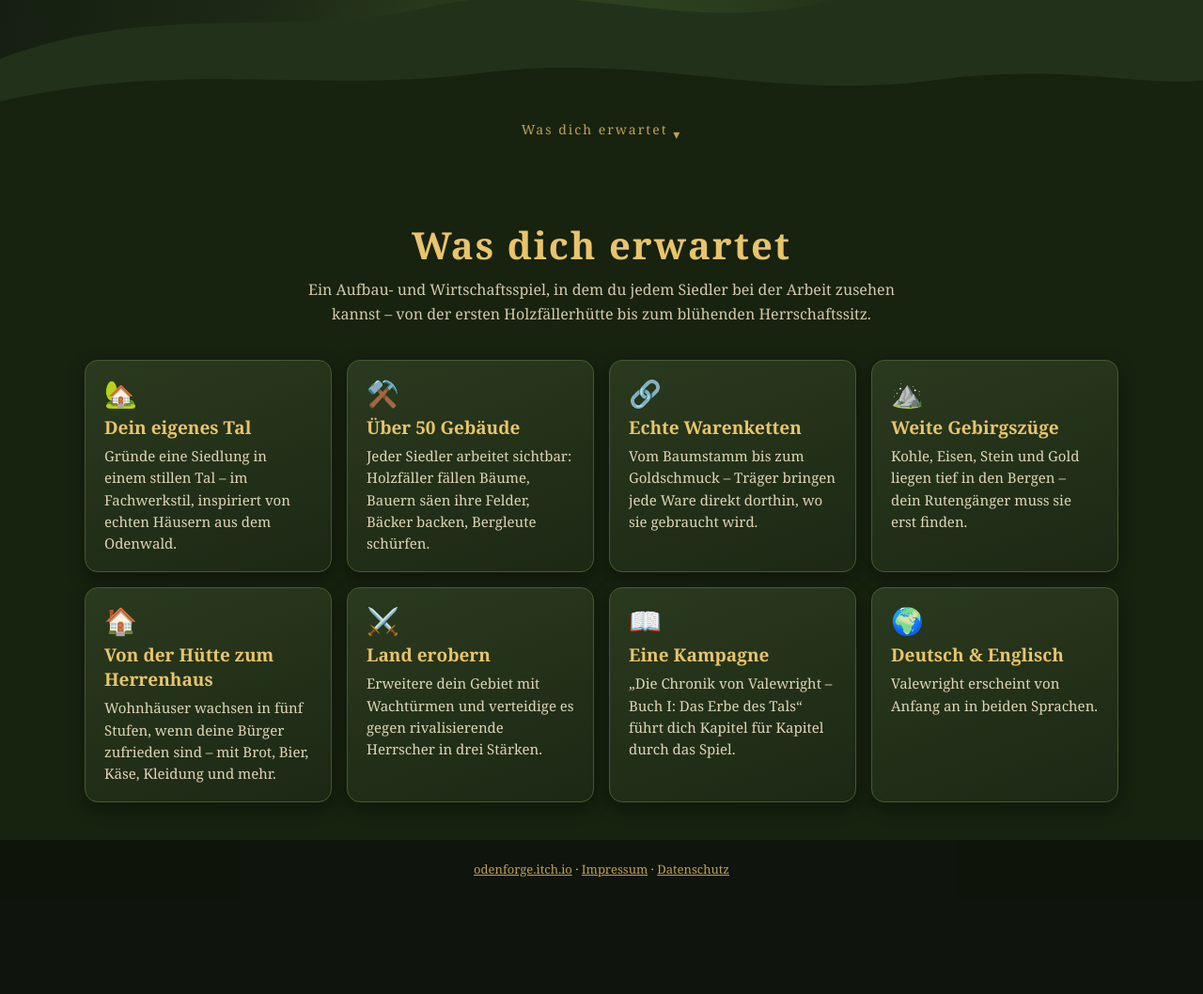
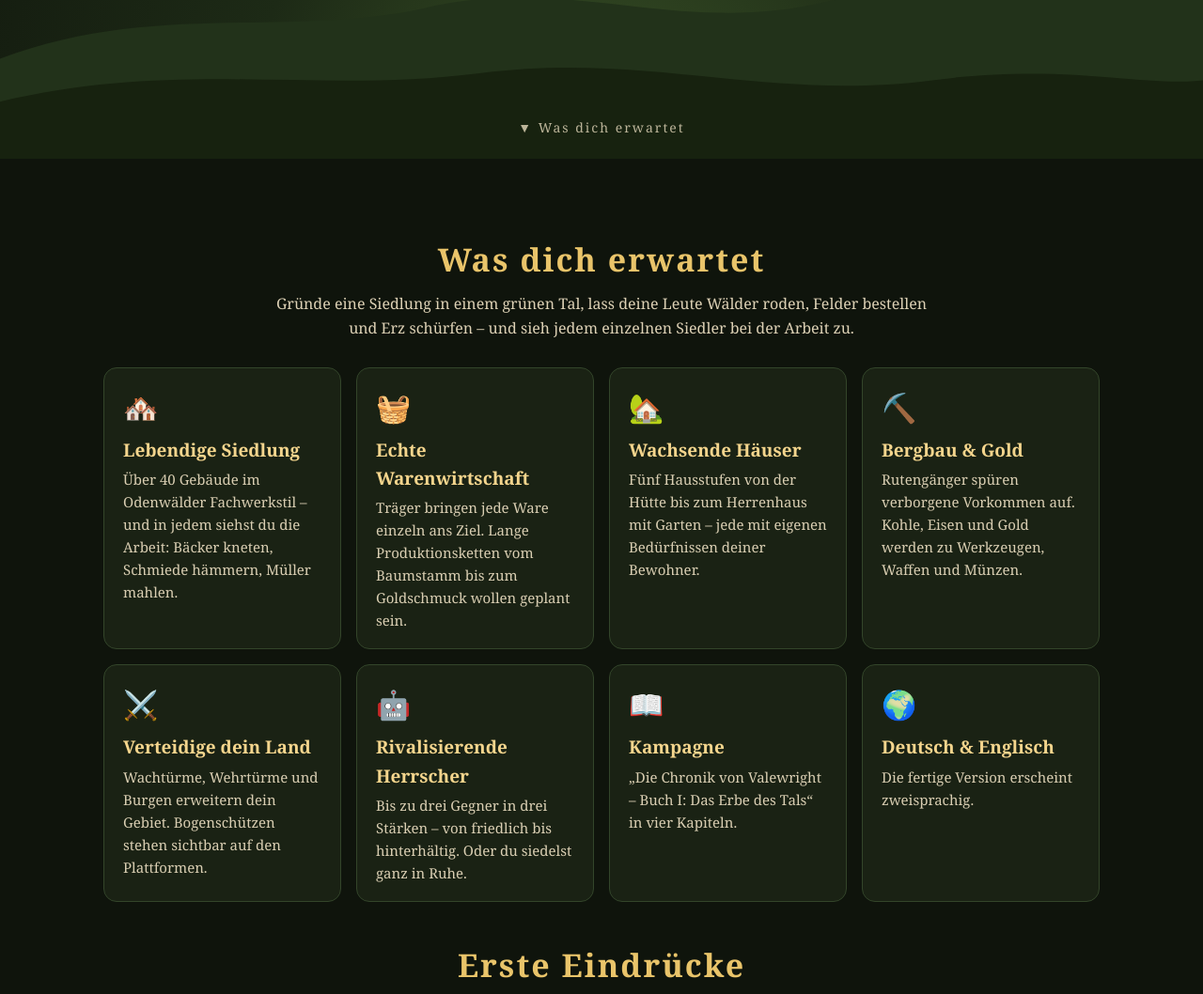
Before and after one commit to sakomobil-beep/valewright-web, a plain HTML site: page index.html in a window 1280 px wide. Shown: the part 631-1689 px from the top of the page at 94% size. Before the commit the page ends 1587 px from the top, so only its background shows below. Drawn offline with Linux system fonts and the light colour scheme.

Commit message:
Landingpage: Highlights und erste Screenshots
Co-Authored-By: Claude Opus 5.5 <noreply@anthropic.com>
Claude-Session: https://claude.ai/code/session_01LmP2NE3xtbJn1erYnB8CoS

```diff
--- a/index.html
+++ b/index.html
@@ -2,28 +2,28 @@
 <title>Valewright – Coming Soon</title><meta name="description" content="Valewright – Baue. Wirtschafte. Herrsche. Ein Aufbauspiel von Odenforge. Bald verfügbar.">
 <style>
 *{box-sizing:border-box}html,body{margin:0}
-body{font-family:Georgia,'Times New Roman',serif;color:#f4e6c8;background:#0f140c;text-align:center}
+body{font-family:Georgia,'Times New Roman',serif;color:#f4e6c8;background:#0f140c;line-height:1.6}
 a{color:#e9c46a}
-.hero{position:relative;min-height:100vh;display:flex;align-items:center;justify-content:center;overflow:hidden;background:radial-gradient(ellipse at 50% 120%,#3f5a2a 0%,#1d2a16 45%,#0f140c 100%)}
-.hills{position:absolute;left:0;bottom:0;width:100%;height:38vh;pointer-events:none;display:block}
+.hero{position:relative;min-height:100vh;display:flex;align-items:center;justify-content:center;text-align:center;overflow:hidden;background:radial-gradient(ellipse at 50% 120%,#3f5a2a 0%,#1d2a16 45%,#0f140c 100%)}
+.hills{position:absolute;left:0;right:0;bottom:0;height:38vh;width:100%;pointer-events:none}
 .box{position:relative;z-index:1;padding:24px}
 h1{font-size:clamp(48px,11vw,110px);margin:0;letter-spacing:4px;color:#e9c46a;text-shadow:0 4px 18px rgba(0,0,0,.6)}
 .sub{font-size:clamp(16px,3.2vw,24px);letter-spacing:3px;opacity:.9;margin:6px 0 34px}
 .soon{display:inline-block;border:2px solid #c9a24a;border-radius:40px;padding:12px 34px;font-size:clamp(18px,3.6vw,26px);letter-spacing:6px;color:#e9c46a;background:rgba(0,0,0,.25)}
-.dev{margin-top:46px;display:flex;align-items:center;justify-content:center;gap:10px;opacity:.85;font-size:14px}
-.dev img{height:38px}
-.more{position:absolute;bottom:22px;left:0;right:0;z-index:1;font-size:14px;letter-spacing:2px;opacity:.8;text-decoration:none}
-.more span{display:inline-block;animation:bob 2s ease-in-out infinite}
-@keyframes bob{50%{transform:translateY(5px)}}
-.feat{background:#17220f;padding:64px 20px 40px}
-.feat h2{font-size:clamp(26px,5vw,40px);color:#e9c46a;margin:0 0 8px;letter-spacing:2px}
-.feat .lead{opacity:.85;margin:0 auto 36px;max-width:640px;line-height:1.6}
-.grid{display:grid;grid-template-columns:repeat(auto-fit,minmax(250px,1fr));gap:16px;max-width:1100px;margin:0 auto;text-align:left}
-.card{background:linear-gradient(160deg,#2a3a1e,#1c2814);border:1px solid #4a5a2e;border-radius:14px;padding:20px 20px 18px;box-shadow:0 6px 18px rgba(0,0,0,.35)}
-.card .ic{font-size:28px;line-height:1}
-.card h3{margin:10px 0 6px;color:#e9c46a;font-size:19px}
-.card p{margin:0;line-height:1.55;opacity:.9;font-size:15px}
-footer{background:#0f140c;padding:22px 16px;font-size:13px;opacity:.8}
+.dev{margin-top:46px;display:flex;align-items:center;justify-content:center;gap:10px;opacity:.85;font-size:14px}.dev img{height:38px}
+.down{position:absolute;bottom:22px;left:50%;transform:translateX(-50%);z-index:1;font-size:14px;letter-spacing:2px;opacity:.75;text-decoration:none;color:#f4e6c8}
+main{max-width:1100px;margin:0 auto;padding:40px 20px 30px}
+h2{color:#e9c46a;font-size:clamp(26px,4vw,34px);text-align:center;margin:40px 0 8px;letter-spacing:2px}
+.lead{text-align:center;max-width:720px;margin:0 auto 28px;opacity:.9}
+.hl{display:grid;grid-template-columns:repeat(auto-fit,minmax(240px,1fr));gap:16px}
+.k{background:#1a2214;border:1px solid #33452a;border-radius:14px;padding:18px 20px}
+.k .i{font-size:30px}.k h3{margin:6px 0 4px;color:#f4d58d;font-size:19px}.k p{margin:0;opacity:.88;font-size:15px}
+.shots{display:grid;gap:16px;margin-top:10px}
+.shots figure{margin:0;border-radius:14px;overflow:hidden;border:1px solid #33452a;background:#1a2214}
+.shots img{width:100%;display:block}.shots figcaption{padding:8px 14px;font-size:14px;opacity:.85}
+@media(min-width:800px){.shots{grid-template-columns:1fr 1fr}.shots figure:first-child{grid-column:1/3}}
+.note{text-align:center;font-size:13px;opacity:.6;margin-top:10px}
+footer{text-align:center;font-size:13px;opacity:.7;padding:30px 20px 40px}
 </style></head><body>
 <section class="hero">
 <svg class="hills" viewBox="0 0 1600 400" preserveAspectRatio="none"><path d="M0,260 C200,180 380,230 560,190 C760,140 900,230 1100,180 C1300,130 1450,200 1600,170 L1600,400 L0,400Z" fill="#22321a"/><path d="M0,320 C240,260 420,310 640,280 C860,250 1020,320 1240,290 C1420,265 1520,300 1600,290 L1600,400 L0,400Z" fill="#17220f"/></svg>
@@ -33,21 +33,28 @@ footer{background:#0f140c;padding:22px 16px;font-size:13px;opacity:.8}
 <div class="soon">COMING SOON</div>
 <div class="dev"><img src="odenforge-logo.svg" alt="" onerror="this.remove()"><span>ein Spiel von <b>Odenforge</b></span></div>
 </div>
-<a class="more" href="#erwartet">Was dich erwartet <span>▾</span></a>
+<a class="down" href="#mehr">▼ Was dich erwartet</a>
 </section>
-<section class="feat" id="erwartet">
+<main id="mehr">
 <h2>Was dich erwartet</h2>
-<p class="lead">Ein Aufbau- und Wirtschaftsspiel, in dem du jedem Siedler bei der Arbeit zusehen kannst – von der ersten Holzfällerhütte bis zum blühenden Herrschaftssitz.</p>
-<div class="grid">
-<div class="card"><div class="ic">🏡</div><h3>Dein eigenes Tal</h3><p>Gründe eine Siedlung in einem stillen Tal – im Fachwerkstil, inspiriert von echten Häusern aus dem Odenwald.</p></div>
-<div class="card"><div class="ic">⚒️</div><h3>Über 50 Gebäude</h3><p>Jeder Siedler arbeitet sichtbar: Holzfäller fällen Bäume, Bauern säen ihre Felder, Bäcker backen, Bergleute schürfen.</p></div>
-<div class="card"><div class="ic">🔗</div><h3>Echte Warenketten</h3><p>Vom Baumstamm bis zum Goldschmuck – Träger bringen jede Ware direkt dorthin, wo sie gebraucht wird.</p></div>
-<div class="card"><div class="ic">⛰️</div><h3>Weite Gebirgszüge</h3><p>Kohle, Eisen, Stein und Gold liegen tief in den Bergen – dein Rutengänger muss sie erst finden.</p></div>
-<div class="card"><div class="ic">🏠</div><h3>Von der Hütte zum Herrenhaus</h3><p>Wohnhäuser wachsen in fünf Stufen, wenn deine Bürger zufrieden sind – mit Brot, Bier, Käse, Kleidung und mehr.</p></div>
-<div class="card"><div class="ic">⚔️</div><h3>Land erobern</h3><p>Erweitere dein Gebiet mit Wachtürmen und verteidige es gegen rivalisierende Herrscher in drei Stärken.</p></div>
-<div class="card"><div class="ic">📖</div><h3>Eine Kampagne</h3><p>„Die Chronik von Valewright – Buch I: Das Erbe des Tals“ führt dich Kapitel für Kapitel durch das Spiel.</p></div>
-<div class="card"><div class="ic">🌍</div><h3>Deutsch &amp; Englisch</h3><p>Valewright erscheint von Anfang an in beiden Sprachen.</p></div>
+<p class="lead">Gründe eine Siedlung in einem grünen Tal, lass deine Leute Wälder roden, Felder bestellen und Erz schürfen – und sieh jedem einzelnen Siedler bei der Arbeit zu.</p>
+<div class="hl">
+<div class="k"><div class="i">🏘️</div><h3>Lebendige Siedlung</h3><p>Über 40 Gebäude im Odenwälder Fachwerkstil – und in jedem siehst du die Arbeit: Bäcker kneten, Schmiede hämmern, Müller mahlen.</p></div>
+<div class="k"><div class="i">🧺</div><h3>Echte Warenwirtschaft</h3><p>Träger bringen jede Ware einzeln ans Ziel. Lange Produktionsketten vom Baumstamm bis zum Goldschmuck wollen geplant sein.</p></div>
+<div class="k"><div class="i">🏡</div><h3>Wachsende Häuser</h3><p>Fünf Hausstufen von der Hütte bis zum Herrenhaus mit Garten – jede mit eigenen Bedürfnissen deiner Bewohner.</p></div>
+<div class="k"><div class="i">⛏️</div><h3>Bergbau &amp; Gold</h3><p>Rutengänger spüren verborgene Vorkommen auf. Kohle, Eisen und Gold werden zu Werkzeugen, Waffen und Münzen.</p></div>
+<div class="k"><div class="i">⚔️</div><h3>Verteidige dein Land</h3><p>Wachtürme, Wehrtürme und Burgen erweitern dein Gebiet. Bogenschützen stehen sichtbar auf den Plattformen.</p></div>
+<div class="k"><div class="i">🤖</div><h3>Rivalisierende Herrscher</h3><p>Bis zu drei Gegner in drei Stärken – von friedlich bis hinterhältig. Oder du siedelst ganz in Ruhe.</p></div>
+<div class="k"><div class="i">📖</div><h3>Kampagne</h3><p>„Die Chronik von Valewright – Buch I: Das Erbe des Tals“ in vier Kapiteln.</p></div>
+<div class="k"><div class="i">🌍</div><h3>Deutsch &amp; Englisch</h3><p>Die fertige Version erscheint zweisprachig.</p></div>
 </div>
-</section>
-<footer><a href="https://odenforge.itch.io/">odenforge.itch.io</a> · <a href="impressum.html">Impressum</a> · <a href="datenschutz.html">Datenschutz</a></footer>
+<h2>Erste Eindrücke</h2>
+<div class="shots">
+<figure><img src="shot-dorf.jpg" alt="Siedlung mit Fachwerkhäusern, Windmühle und Fluss" loading="lazy"><figcaption>Eine wachsende Siedlung am Fluss</figcaption></figure>
+<figure><img src="shot-tal.jpg" alt="Tal mit Fluss und Herbstwald" loading="lazy"><figcaption>Das Tal von Valewright</figcaption></figure>
+<figure><img src="shot-nah.jpg" alt="Haupthaus aus der Nähe mit Siedlern" loading="lazy"><figcaption>Das Haupthaus – hier beginnt alles</figcaption></figure>
+</div>
+<p class="note">Bilder aus der frühen Entwicklungsversion – Grafik und Inhalte können sich noch ändern.</p>
+</main>
+<footer>© 2026 Odenforge · <a href="https://odenforge.de">odenforge.de</a><br><a href="impressum.html">Impressum</a> · <a href="datenschutz.html">Datenschutz</a></footer>
 </body></html>
```
Also changed, not shown: shot-dorf.jpg (added), shot-nah.jpg (added), shot-tal.jpg (added).
